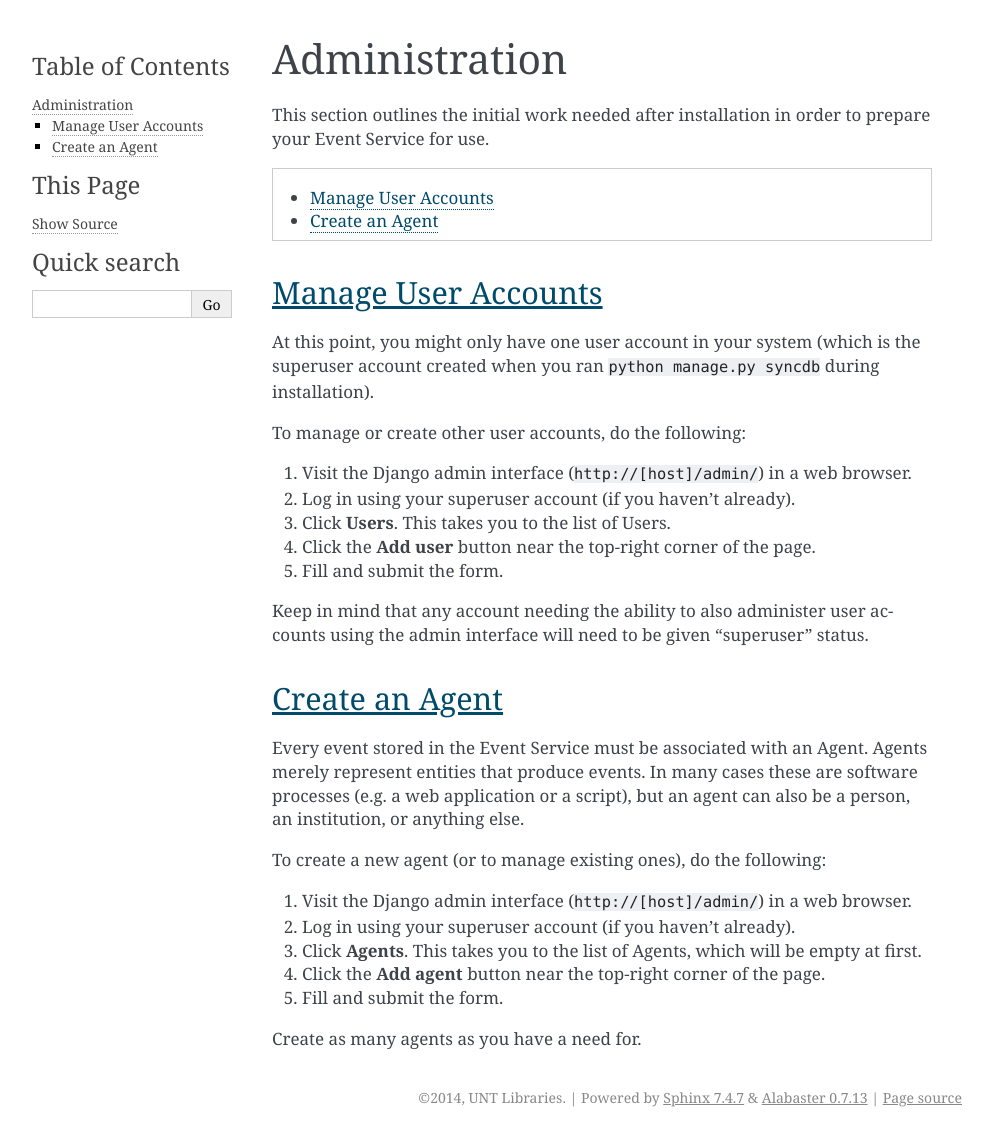
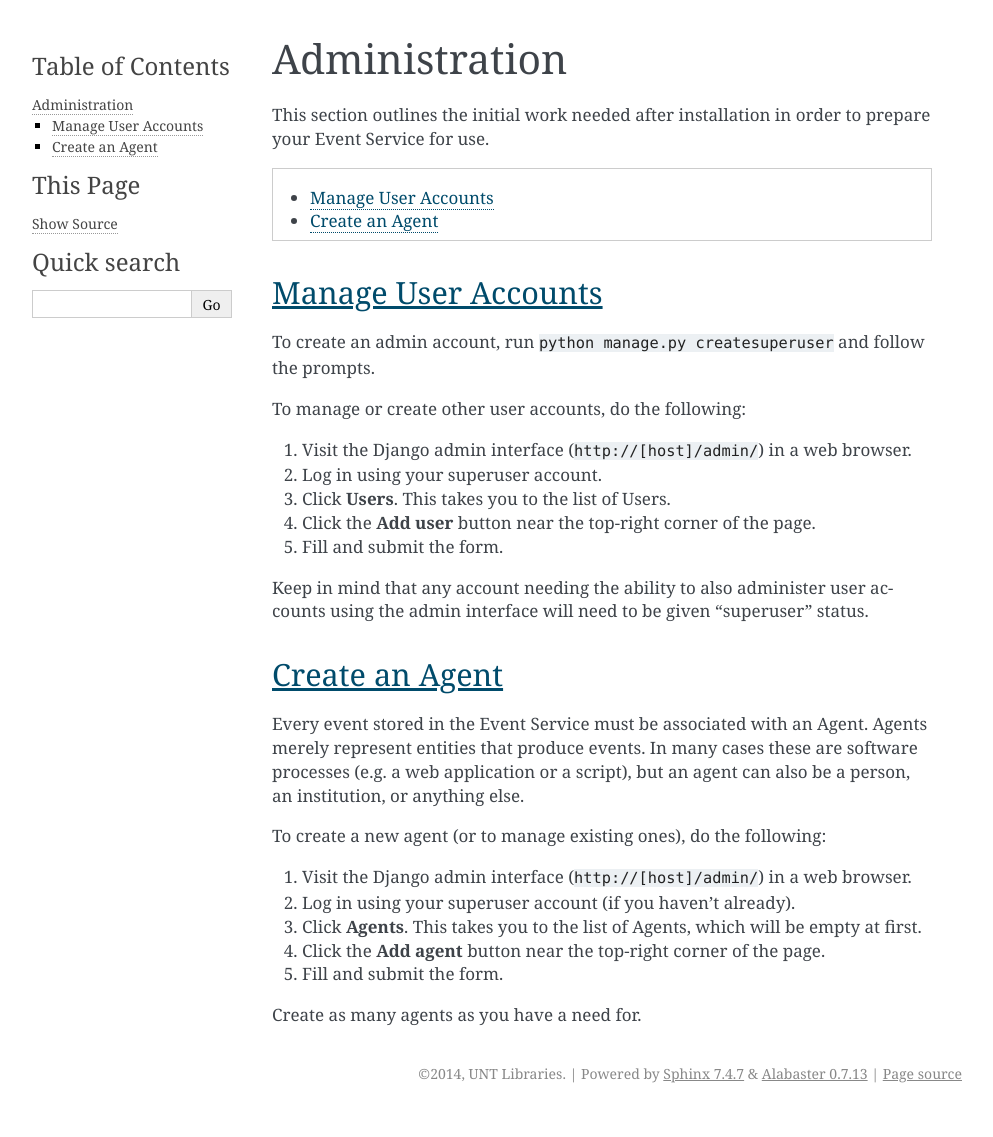
Before and after one commit to unt-libraries/django-premis-event-service, a Sphinx documentation site: the page built from docs/source/administration.rst, in a window 1280 px wide. Shown: the whole page, without its empty margins (148-1141 px from the left). Built offline with Sphinx 7.4.7, drawn with Linux system fonts in a browser that asks for light colours; after the commit the page ends 1113 px from its top, so only the background shows below that.

Commit message:
doc update

```diff
--- a/docs/source/administration.rst
+++ b/docs/source/administration.rst
@@ -12,14 +12,12 @@ prepare your Event Service for use.
 Manage User Accounts
 ====================
 
-At this point, you might only have one user account in your system (which is
-the superuser account created when you ran ``python manage.py syncdb`` during
-installation).
+To create an admin account, run ``python manage.py createsuperuser`` and follow the prompts.
 
 To manage or create other user accounts, do the following:
 
 1. Visit the Django admin interface (``http://[host]/admin/``) in a web browser.
-2. Log in using your superuser account (if you haven't already).
+2. Log in using your superuser account.
 3. Click **Users**. This takes you to the list of Users.
 4. Click the **Add user** button near the top-right corner of the page.
 5. Fill and submit the form.
```
